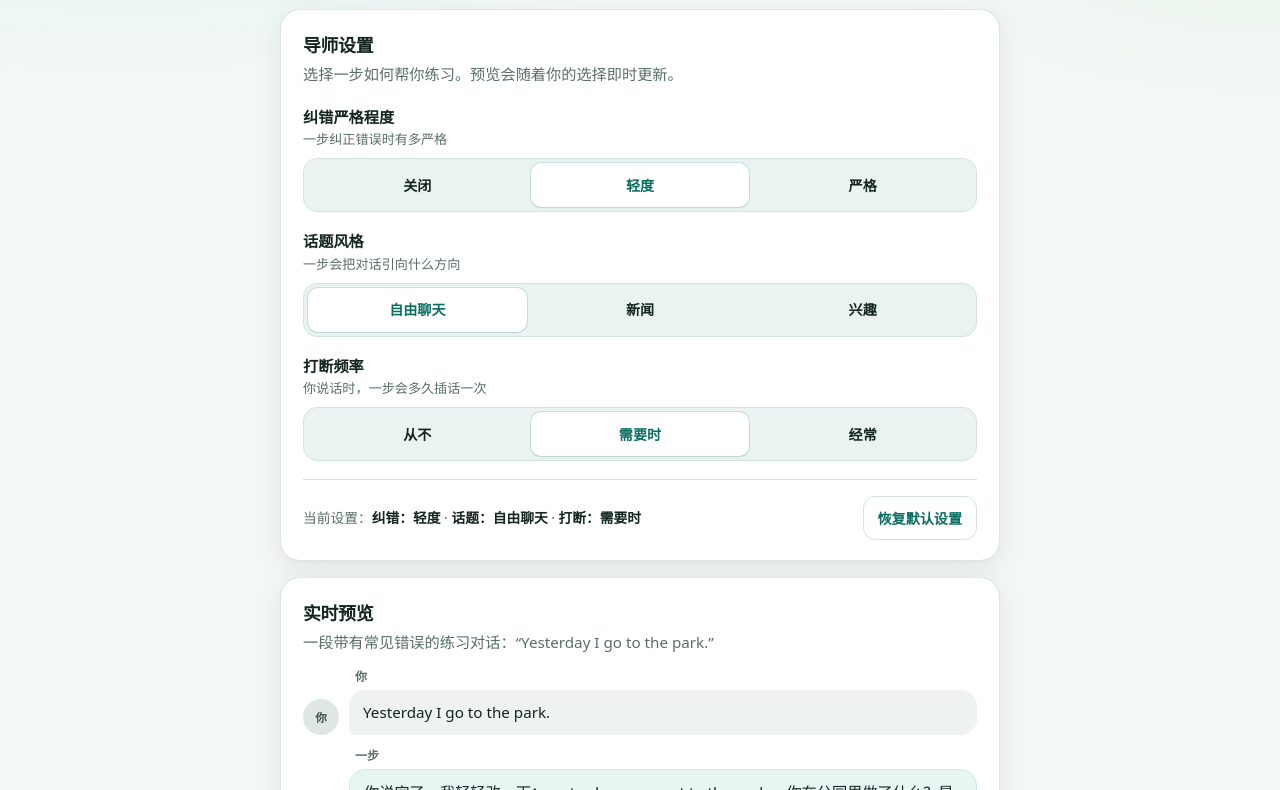
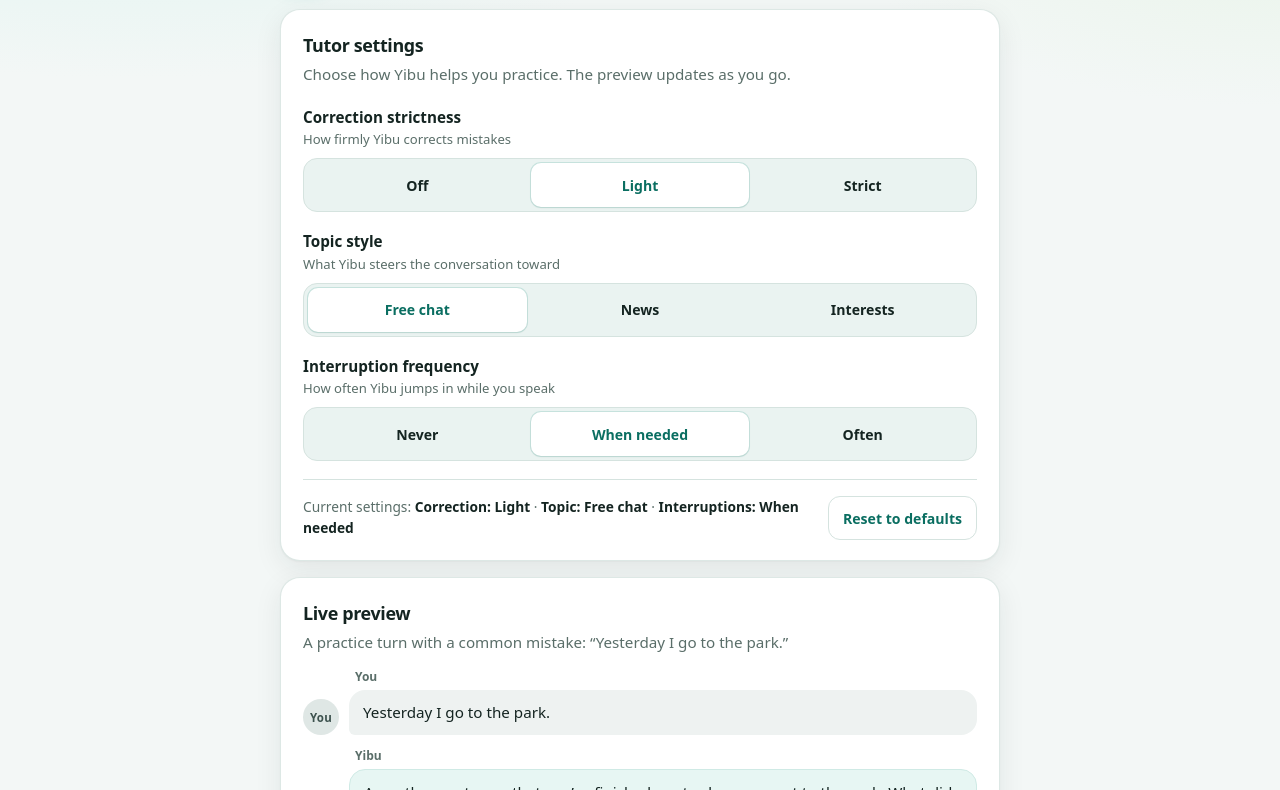
Before and after one commit to GuyWithARiceCooker/yibu-settings, a plain HTML site: page yibu-settings.html in a window 1280 px wide. Shown: the part 93-883 px from the top of the page. Drawn offline with Linux system fonts and the light colour scheme.

Commit message:
Translate settings page text to English (text only)

```diff
--- a/yibu-settings.html
+++ b/yibu-settings.html
@@ -1,10 +1,10 @@
 <!DOCTYPE html>
-<html lang="zh-CN">
+<html lang="en">
 <head>
   <meta charset="UTF-8">
   <meta name="viewport" content="width=device-width, initial-scale=1, viewport-fit=cover">
   <meta name="color-scheme" content="light">
-  <title>一步 Yibu — 导师设置</title>
+  <title>Yibu — Tutor Settings</title>
   <style>
     :root {
       --teal: #0d8f7e;
@@ -320,68 +320,68 @@
     <header>
       <div class="mark" aria-hidden="true">Y</div>
       <div class="brand">
-        <h1>一步 Yibu</h1>
-        <p>你的贴心英语导师</p>
+        <h1>Yibu</h1>
+        <p>Your friendly English tutor</p>
       </div>
-      <a class="home-link" href="index.html">返回首页</a>
+      <a class="home-link" href="index.html">Back to home</a>
     </header>
 
     <main>
       <section class="card" aria-labelledby="settings-heading">
-        <h2 id="settings-heading">导师设置</h2>
-        <p class="lede">选择一步如何帮你练习。预览会随着你的选择即时更新。</p>
+        <h2 id="settings-heading">Tutor settings</h2>
+        <p class="lede">Choose how Yibu helps you practice. The preview updates as you go.</p>
 
         <div class="setting">
-          <span class="setting-label" id="correction-label">纠错严格程度</span>
-          <span class="setting-help" id="correction-help">一步纠正错误时有多严格</span>
+          <span class="setting-label" id="correction-label">Correction strictness</span>
+          <span class="setting-help" id="correction-help">How firmly Yibu corrects mistakes</span>
           <div class="segments" role="group" aria-labelledby="correction-label" aria-describedby="correction-help" data-setting="correction">
-            <button type="button" data-value="off" aria-pressed="false">关闭</button>
-            <button type="button" data-value="light" aria-pressed="false">轻度</button>
-            <button type="button" data-value="strict" aria-pressed="false">严格</button>
+            <button type="button" data-value="off" aria-pressed="false">Off</button>
+            <button type="button" data-value="light" aria-pressed="false">Light</button>
+            <button type="button" data-value="strict" aria-pressed="false">Strict</button>
           </div>
         </div>
 
         <div class="setting">
-          <span class="setting-label" id="topic-label">话题风格</span>
-          <span class="setting-help" id="topic-help">一步会把对话引向什么方向</span>
+          <span class="setting-label" id="topic-label">Topic style</span>
+          <span class="setting-help" id="topic-help">What Yibu steers the conversation toward</span>
           <div class="segments" role="group" aria-labelledby="topic-label" aria-describedby="topic-help" data-setting="topic">
-            <button type="button" data-value="free-chat" aria-pressed="false">自由聊天</button>
-            <button type="button" data-value="news" aria-pressed="false">新闻</button>
-            <button type="button" data-value="interests" aria-pressed="false">兴趣</button>
+            <button type="button" data-value="free-chat" aria-pressed="false">Free chat</button>
+            <button type="button" data-value="news" aria-pressed="false">News</button>
+            <button type="button" data-value="interests" aria-pressed="false">Interests</button>
           </div>
         </div>
 
         <div class="setting">
-          <span class="setting-label" id="interruption-label">打断频率</span>
-          <span class="setting-help" id="interruption-help">你说话时，一步会多久插话一次</span>
+          <span class="setting-label" id="interruption-label">Interruption frequency</span>
+          <span class="setting-help" id="interruption-help">How often Yibu jumps in while you speak</span>
           <div class="segments" role="group" aria-labelledby="interruption-label" aria-describedby="interruption-help" data-setting="interruption">
-            <button type="button" data-value="never" aria-pressed="false">从不</button>
-            <button type="button" data-value="when-needed" aria-pressed="false">需要时</button>
-            <button type="button" data-value="often" aria-pressed="false">经常</button>
+            <button type="button" data-value="never" aria-pressed="false">Never</button>
+            <button type="button" data-value="when-needed" aria-pressed="false">When needed</button>
+            <button type="button" data-value="often" aria-pressed="false">Often</button>
           </div>
         </div>
 
         <div class="toolbar">
           <p class="summary" id="summary" aria-live="polite"></p>
-          <button type="button" id="reset">恢复默认设置</button>
+          <button type="button" id="reset">Reset to defaults</button>
         </div>
       </section>
 
       <section class="card preview-card" aria-labelledby="preview-heading">
-        <h2 id="preview-heading">实时预览</h2>
-        <p class="preview-kicker">一段带有常见错误的练习对话：“Yesterday I go to the park.”</p>
+        <h2 id="preview-heading">Live preview</h2>
+        <p class="preview-kicker">A practice turn with a common mistake: “Yesterday I go to the park.”</p>
         <div class="chat" id="chat">
           <div class="row you-row">
-            <div class="avatar you" aria-hidden="true">你</div>
+            <div class="avatar you" aria-hidden="true">You</div>
             <div class="bubble-wrap">
-              <p class="who">你</p>
+              <p class="who">You</p>
               <div class="bubble you" id="learner-bubble"></div>
             </div>
           </div>
           <div class="row yibu-row">
             <div class="avatar yibu" aria-hidden="true">Y</div>
             <div class="bubble-wrap">
-              <p class="who">一步</p>
+              <p class="who">Yibu</p>
               <div class="bubble yibu" id="yibu-bubble" aria-live="polite"></div>
             </div>
           </div>
@@ -409,9 +409,9 @@
       };
 
       var LABELS = {
-        correction: { off: "关闭", light: "轻度", strict: "严格" },
-        topic: { "free-chat": "自由聊天", news: "新闻", interests: "兴趣" },
-        interruption: { never: "从不", "when-needed": "需要时", often: "经常" }
+        correction: { off: "Off", light: "Light", strict: "Strict" },
+        topic: { "free-chat": "Free chat", news: "News", interests: "Interests" },
+        interruption: { never: "Never", "when-needed": "When needed", often: "Often" }
       };
 
       var LEARNER = {
@@ -422,44 +422,44 @@
 
       var CORRECTION = {
         off: {
-          never: "真是一次愉快的出行——谢谢你告诉我。",
-          "when-needed": "语法我就先不改了。听起来真是一次很棒的出行。",
-          often: "哦，我不是故意打断你的——听起来已经是一次很棒的出行了！"
+          never: "What a nice outing — thanks for telling me about it.",
+          "when-needed": "I’ll leave the grammar as it is. That sounds like a really nice outing.",
+          often: "Oh, I don’t mean to cut you off — that already sounds like a really nice outing!"
         },
         light: {
-          never: "很棒。所以昨天你去了公园：yesterday you went to the park。",
-          "when-needed": "你说完了，我轻轻改一下：yesterday you went to the park。",
-          often: "——是 you went to the park，对吗？只是轻轻改一下。"
+          never: "Lovely. So yesterday you went to the park.",
+          "when-needed": "A gentle recast, now that you’ve finished: yesterday you went to the park.",
+          often: "—you went to the park, yes? Just a soft recast there."
         },
         strict: {
-          never: "继续之前，先说一个语法：我们说 “Yesterday I went to the park，” 而不是 “I go。” 在 “yesterday” 后面要用过去式 “went”。",
-          "when-needed": "最后改一处：应该说 “I went to the park，” 而不是 “I go。” “Went” 是 “go” 的过去式。",
-          often: "等一下——是 “I went，” 不是 “I go。” “Yesterday” 已经标明是过去，所以要用 “went”。"
+          never: "Before we go on, one grammar note: we say “Yesterday I went to the park,” not “I go.” After “yesterday,” use the past tense “went.”",
+          "when-needed": "One correction at the end: it’s “I went to the park,” not “I go.” “Went” is the past tense of “go.”",
+          often: "Hold on — “I went,” not “I go.” “Yesterday” already marks the past, so we need “went.”"
         }
       };
 
       var TOPIC = {
         "free-chat": {
-          never: "我很想听听你在那儿做了什么，以及那天剩下的时间是怎么过的。",
-          "when-needed": "你在公园里做了什么？是和别人一起去的吗？",
-          often: "你到了之后做了什么？"
+          never: "I’d love to hear what you did there and how the rest of your day went.",
+          "when-needed": "What did you do at the park? Did you go with anyone?",
+          often: "What did you do once you arrived?"
         },
         news: {
-          never: "我也很好奇，你有没有看到关于本市公园翻新计划的新闻。",
-          "when-needed": "你看过本周关于本市公园翻新的新闻吗？",
-          often: "你有没有关注本市公园翻新计划的新闻？"
+          never: "I’m also curious whether you came across any of the news about the city’s new park renovation plans.",
+          "when-needed": "Have you seen this week’s news about the city’s park renovations?",
+          often: "Have you caught the news about the city’s park renovation plans?"
         },
         interests: {
-          never: "我也想知道，户外活动是你平时的兴趣之一，还是偶尔的享受。",
-          "when-needed": "在公园散步是你的兴趣之一，还是这次只是偶尔去一下？",
-          often: "你喜欢公园和户外活动吗，还是这次只是偶尔去一次？"
+          never: "I’d also like to know whether being outdoors is one of your usual interests, or more of a rare treat.",
+          "when-needed": "Is walking in parks one of your interests, or was this a one-off visit?",
+          often: "Do you enjoy parks and being outdoors, or was this a one-off?"
         }
       };
 
       var INTERRUPT_NOTE = {
-        never: "一步会等你说完，再完整回复。",
-        "when-needed": "一步会等你说完，如果有值得提醒的地方再介入。",
-        often: "一步会在你话说到一半时插进来。"
+        never: "Yibu waits until you finish speaking, then replies in full.",
+        "when-needed": "Yibu lets you finish, then steps in if something is worth noting.",
+        often: "Yibu jumps in mid-sentence."
       };
 
       var state = loadState();
@@ -521,17 +521,17 @@
         yibuBubble.textContent = yibuReply();
         noteEl.textContent = INTERRUPT_NOTE[state.interruption];
         summaryEl.textContent = "";
-        summaryEl.appendChild(document.createTextNode("当前设置："));
+        summaryEl.appendChild(document.createTextNode("Current settings: "));
 
         var bits = [
-          ["纠错", LABELS.correction[state.correction]],
-          ["话题", LABELS.topic[state.topic]],
-          ["打断", LABELS.interruption[state.interruption]]
+          ["Correction", LABELS.correction[state.correction]],
+          ["Topic", LABELS.topic[state.topic]],
+          ["Interruptions", LABELS.interruption[state.interruption]]
         ];
         bits.forEach(function (bit, i) {
           if (i) summaryEl.appendChild(document.createTextNode(" · "));
           var strong = document.createElement("strong");
-          strong.textContent = bit[0] + "：" + bit[1];
+          strong.textContent = bit[0] + ": " + bit[1];
           summaryEl.appendChild(strong);
         });
       }
```
